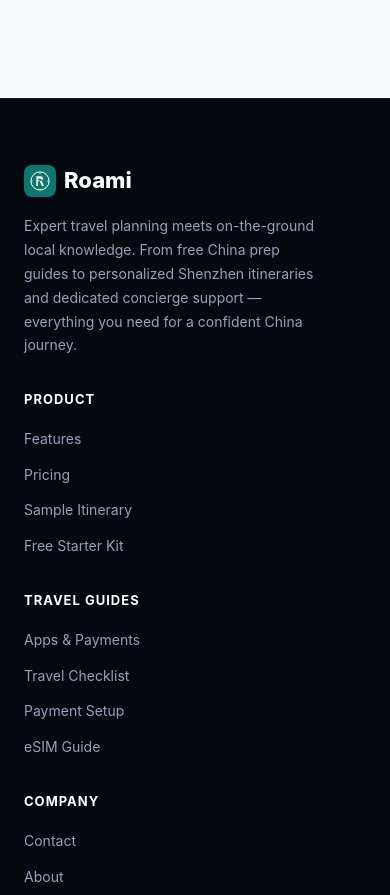
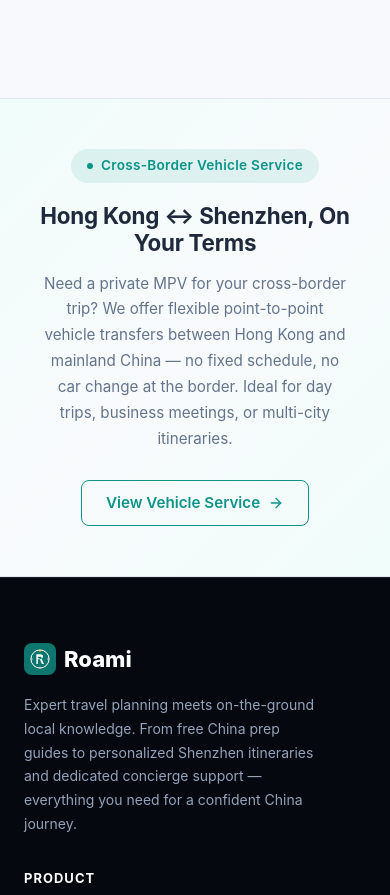
Before and after one commit to zhaojn515/roami-travel, a plain HTML site: page index.html in a window 390 px wide. Shown: the part 7976-8871 px from the top of the page. Drawn offline with Linux system fonts and the light colour scheme; files whose address does not match are found by name.

Commit message:
Add two-way vehicle service banner to homepage

```diff
--- a/index.html
+++ b/index.html
@@ -677,6 +677,94 @@ button { font-family: inherit; cursor: pointer; border: none; background: none;
   .footer-brand { grid-column: span 1; }
   .footer-bottom { flex-direction: column; text-align: center; }
 }
+
+/* ===== Two-way Vehicle Banner ===== */
+.vehicle-banner {
+  padding: 70px 20px;
+  background: linear-gradient(135deg, #f0fdfa 0%, #f8fafc 50%, #f0fdfa 100%);
+  border-top: 1px solid #e2e8f0;
+  border-bottom: 1px solid #e2e8f0;
+}
+
+.vehicle-banner-inner {
+  max-width: 720px;
+  margin: 0 auto;
+  text-align: center;
+}
+
+.vehicle-banner-tag {
+  display: inline-flex;
+  align-items: center;
+  gap: 8px;
+  background: rgba(13, 148, 136, 0.1);
+  color: #0d9488;
+  padding: 6px 16px;
+  border-radius: 20px;
+  font-size: 0.85rem;
+  font-weight: 600;
+  letter-spacing: 0.02em;
+  margin-bottom: 20px;
+}
+
+.vehicle-banner-dot {
+  width: 6px;
+  height: 6px;
+  border-radius: 50%;
+  background: #0d9488;
+  display: inline-block;
+}
+
+.vehicle-banner-title {
+  font-size: 1.75rem;
+  font-weight: 700;
+  color: #1e293b;
+  margin-bottom: 14px;
+  letter-spacing: -0.01em;
+  line-height: 1.2;
+}
+
+.vehicle-banner-desc {
+  font-size: 1rem;
+  color: #64748b;
+  line-height: 1.7;
+  margin-bottom: 28px;
+  max-width: 580px;
+  margin-left: auto;
+  margin-right: auto;
+}
+
+.vehicle-banner-btn {
+  display: inline-flex;
+  align-items: center;
+  gap: 8px;
+  color: #0d9488;
+  font-weight: 600;
+  font-size: 0.95rem;
+  text-decoration: none;
+  padding: 10px 24px;
+  border: 1.5px solid #0d9488;
+  border-radius: 8px;
+  transition: all 0.2s;
+}
+
+.vehicle-banner-btn:hover {
+  background: #0d9488;
+  color: #fff;
+  transform: translateY(-1px);
+}
+
+@media (max-width: 768px) {
+  .vehicle-banner {
+    padding: 50px 16px;
+  }
+  .vehicle-banner-title {
+    font-size: 1.4rem;
+  }
+  .vehicle-banner-desc {
+    font-size: 0.95rem;
+  }
+}
+
 </style>
 <script>
 // Centralized CTA links - easy to replace with MoR payment links later
@@ -983,6 +1071,25 @@ window.ROAMI_ORDER_CTAs = {
   </div>
 </section>
 
+<!-- ===== TWO-WAY VEHICLE BANNER ===== -->
+<section class="vehicle-banner">
+  <div class="container">
+    <div class="vehicle-banner-inner">
+      <div class="vehicle-banner-tag">
+        <span class="vehicle-banner-dot"></span>
+        Cross-Border Vehicle Service
+      </div>
+      <h2 class="vehicle-banner-title">Hong Kong ↔ Shenzhen, On Your Terms</h2>
+      <p class="vehicle-banner-desc">
+        Need a private MPV for your cross-border trip? We offer flexible point-to-point vehicle transfers between Hong Kong and mainland China — no fixed schedule, no car change at the border. Ideal for day trips, business meetings, or multi-city itineraries.
+      </p>
+      <a href="/transfer/" class="vehicle-banner-btn">
+        View Vehicle Service
+        <svg width="16" height="16" viewBox="0 0 24 24" fill="none" stroke="currentColor" stroke-width="2" stroke-linecap="round" stroke-linejoin="round"><path d="M5 12h14"/><path d="m12 5 7 7-7 7"/></svg>
+      </a>
+    </div>
+  </div>
+</section>
 
 
 <!-- ===== FOOTER ===== -->
```
